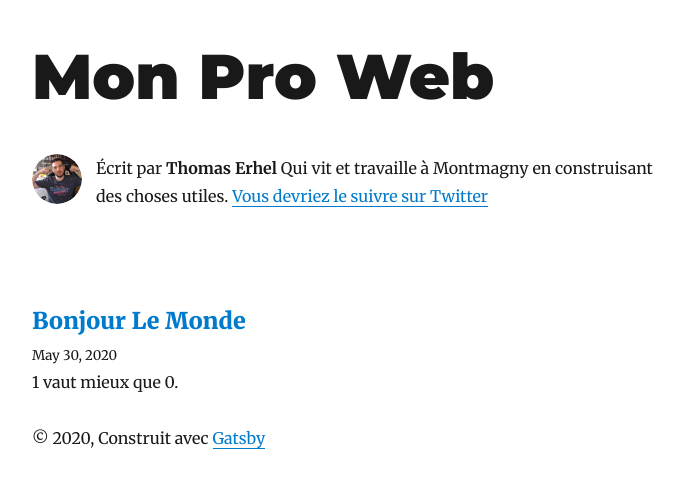
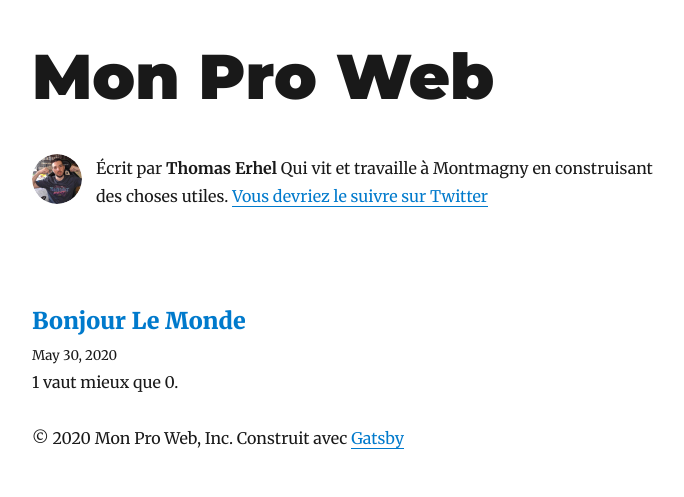
Before and after one commit to monproweb/blog-mpw, a Gatsby site: page / in a window 1280 px wide. Shown: the whole page, without its empty margins (293-977 px from the left). Built offline with nearby package versions, Linux system fonts and the light colour scheme; Gatsby itself is replaced by a stand-in of ours; some packages are replaced by stand-ins of ours.

Commit message:
Updated footer

```diff
--- a/src/components/layout.js
+++ b/src/components/layout.js
@@ -59,7 +59,7 @@ const Layout = ({ location, title, children }) => {
       <header>{header}</header>
       <main>{children}</main>
       <footer>
-        © {new Date().getFullYear()}, Construit avec
+        © {new Date().getFullYear()} Mon Pro Web, Inc. Construit avec
         {` `}
         <a href="https://www.gatsbyjs.org">Gatsby</a>
       </footer>
```
